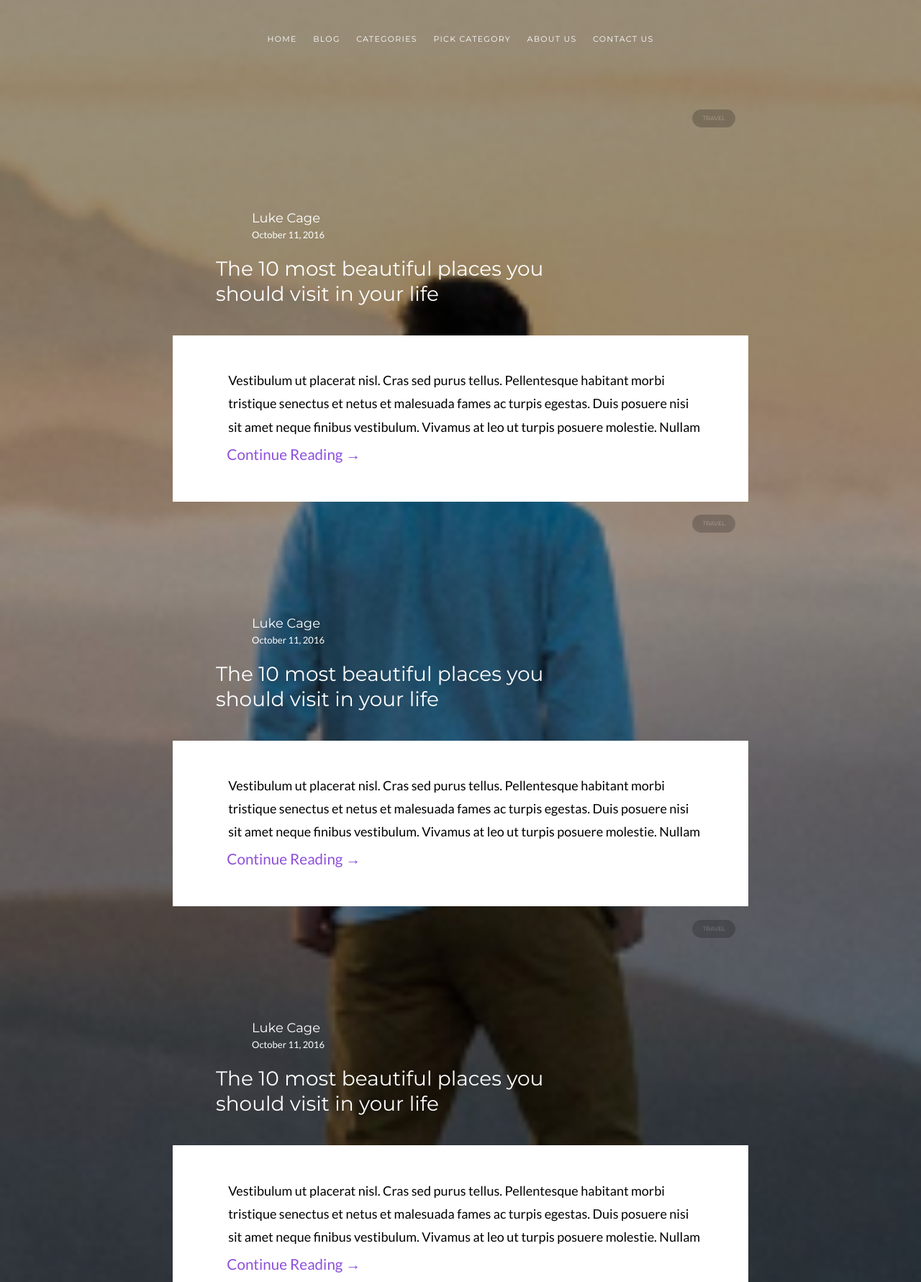
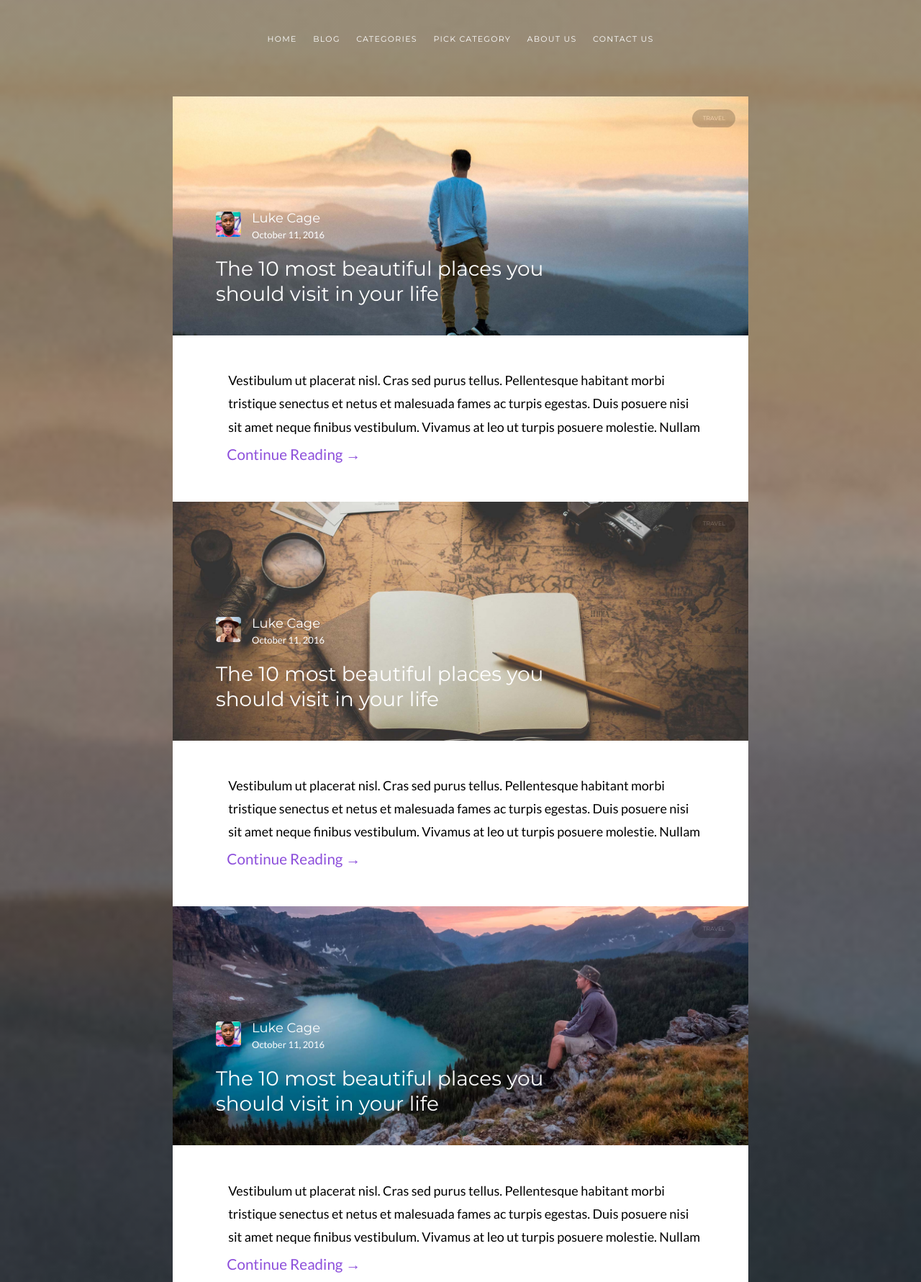
Before and after one commit to alekss-cv/myBlog, a plain HTML site: page index.html in a window 1280 px wide. Shown: the part 103-1884 px from the top of the page at 72% size. Drawn offline with Linux system fonts and the light colour scheme; the site is published under a folder, as on GitHub Pages, so addresses that start at the root find nothing.

Commit message:
Update style.css

```diff
--- a/css/style.css
+++ b/css/style.css
@@ -206,13 +206,13 @@ main {
   max-width: 100%;
 }
 .article__img_block.img_block_1 {
-  background-image: url("/img/img__bloсks/block_1.png");
+  background-image: url("../img/img__bloсks/block_1.png");
 }
 .article__img_block.img_block_2 {
-  background-image: url("/img/img__bloсks/block_2.png");
+  background-image: url("../img/img__bloсks/block_2.png");
 }
 .article__img_block.img_block_3 {
-  background-image: url("/img/img__bloсks/block_3.png");
+  background-image: url("../img/img__bloсks/block_3.png");
 }
 .article__text_block {
   background-color: white;
@@ -334,7 +334,7 @@ main {
   background-position: center;
 }
 .featured__img_block.img_block_1 {
-  background-image: url("/img/img__bloсks/block_1.png");
+  background-image: url("../img/img__bloсks/block_1.png");
 }
 
 .featured__h3 {
@@ -358,19 +358,19 @@ main {
 }
 
 .block_icon_1 {
-  background-image: url("/img/block_icons/icons_35px/block_icon_1.png");
+  background-image: url("../img/block_icons/icons_35px/block_icon_1.png");
   width: 35px;
   height: 35px;
 }
 
 .block_icon_2 {
-  background-image: url("/img/block_icons/icons_35px/block_icon_2.png");
+  background-image: url("../img/block_icons/icons_35px/block_icon_2.png");
   width: 35px;
   height: 35px;
 }
 
 .block_icon_3 {
-  background-image: url("/img/block_icons/icons_35px/block_icon_1.png");
+  background-image: url("../img/block_icons/icons_35px/block_icon_1.png");
   width: 35px;
   height: 35px;
 }
```
